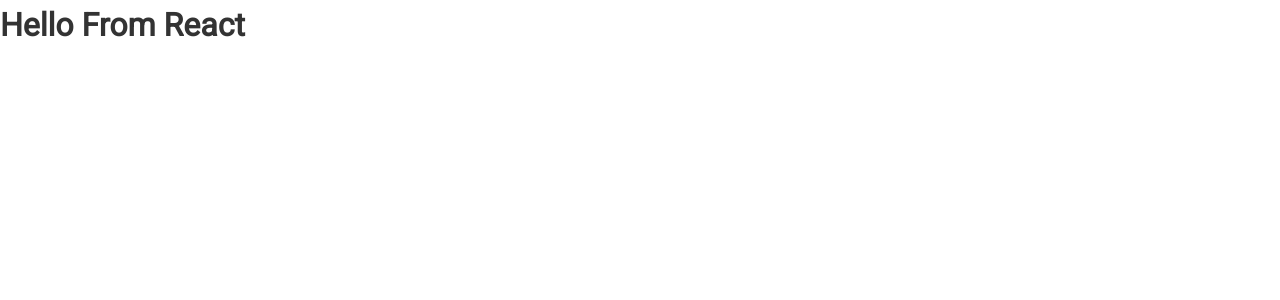
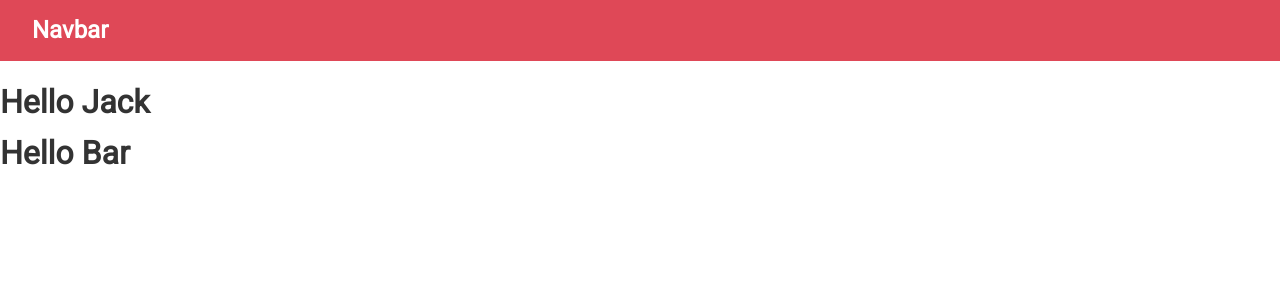
Before and after one commit to jackwhisler1/github-finder, a React (Create React App) app: page / in a window 1280 px wide. Shown: the top 300 px of the page. Built offline with nearby package versions, Linux system fonts and the light colour scheme.

Commit message:
creates navbar component, tests out React functionality in app.js

```diff
--- a/src/App.js
+++ b/src/App.js
@@ -1,11 +1,31 @@
 import "./App.css";
+import React, { Component } from "react";
+import Navbar from "./components/navbar";
 
-function App() {
-  return (
-    <div className="App">
-      <h1>Hello From React</h1>
-    </div>
-  );
+class App extends Component {
+  render() {
+    const name = "Jack ";
+    const loading = false;
+    const foo = () => "Bar";
+    const showName = true;
+
+    if (loading) {
+      return <h2>Loading...</h2>;
+    }
+
+    return (
+      <div className="App">
+        <Navbar/>
+        {loading ? (
+          <h2>Loading . . . </h2>
+        ) : (
+          <h1>Hello {showName && name}</h1>
+          // ternary operator to show name
+        )}
+        <h1>Hello {foo()}</h1>
+      </div>
+    );
+  }
 }
 
 export default App;
--- /dev/null
+++ b/src/components/navbar.js
@@ -0,0 +1,13 @@
+import React, { Component } from "react";
+
+export class navbar extends Component {
+  render() {
+    return (
+      <nav className="navbar bg-primary">
+        <h1>Navbar</h1>
+      </nav>
+    );
+  }
+}
+
+export default navbar;
```
